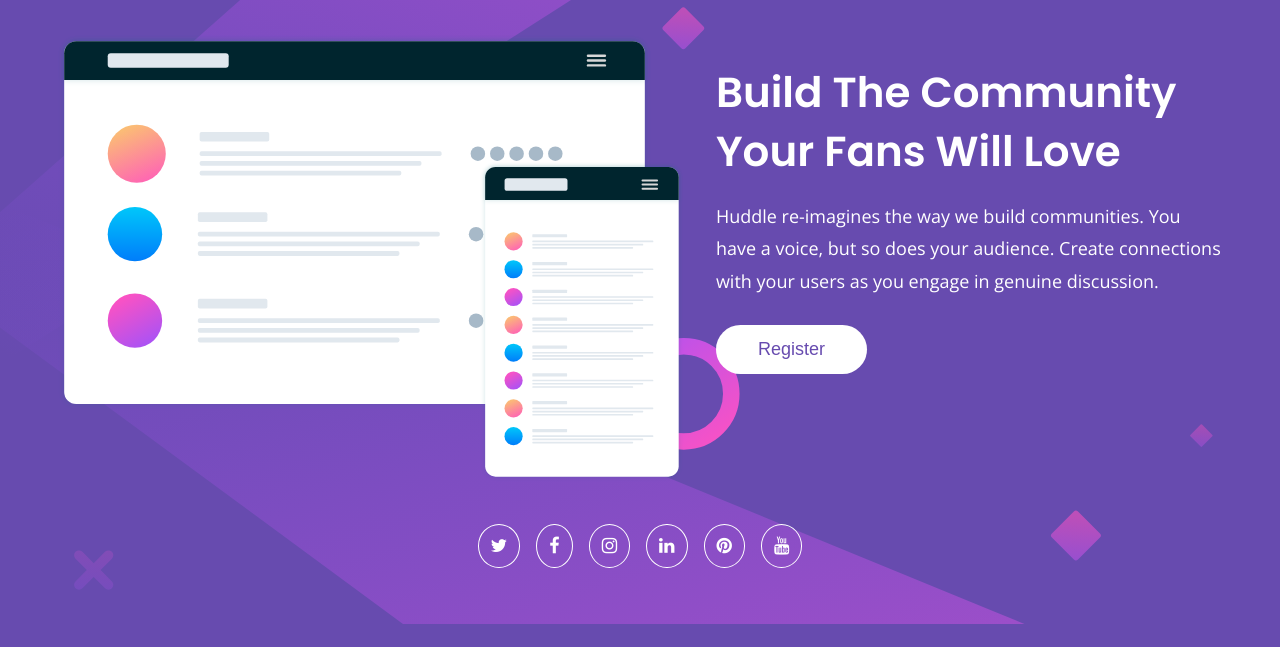
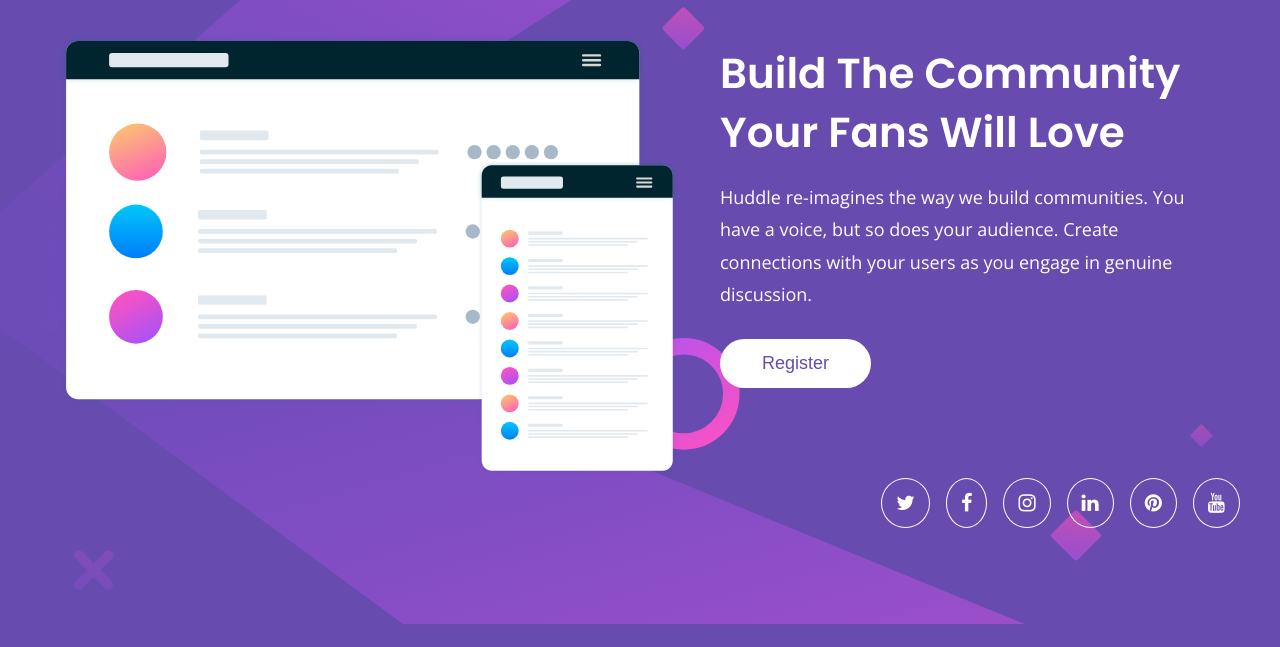
Before and after one commit to sabbircoder07/page-with-a-single-introductory-section, a plain HTML site: page index.html in a window 1280 px wide. Shown: the part 153-800 px from the top of the page. Drawn offline with nearby package versions, Linux system fonts and the light colour scheme.

Commit message:
Update style.css

```diff
--- a/css/style.css
+++ b/css/style.css
@@ -80,7 +80,7 @@ body {
   display: flex;
   align-items: center;
   justify-content: center;
-  gap: 3.2rem;
+  gap: 4.2rem;
 }
 .hero-image {
   width: 80rem;
@@ -88,11 +88,11 @@ body {
 .hero-img {
   width: 100%;
   height: auto;
-  padding: 8rem 0 0 5.8rem;
+  padding: 8rem 0 0 6rem;
 }
 .hero-details {
   width: 65rem;
-  padding-right: 5.8rem;
+  padding-right: 6rem;
 }
 .main-header {
   font-family: "Poppins", sans-serif;
@@ -135,13 +135,13 @@ body {
 .social-icon {
   display: flex;
   text-align: bottom;
-  justify-content: center;
+  justify-content: flex-end;
   gap: 1.6rem;
-  margin-top: 4rem;
+  margin-right: 4rem;
 }
 .fa {
-  padding: 1.2rem;
-  font-size: 1.8rem;
+  padding: 1.4rem;
+  font-size: 2rem;
   text-align: center;
   text-decoration: none;
   border: 1px solid #ffffff;
```
